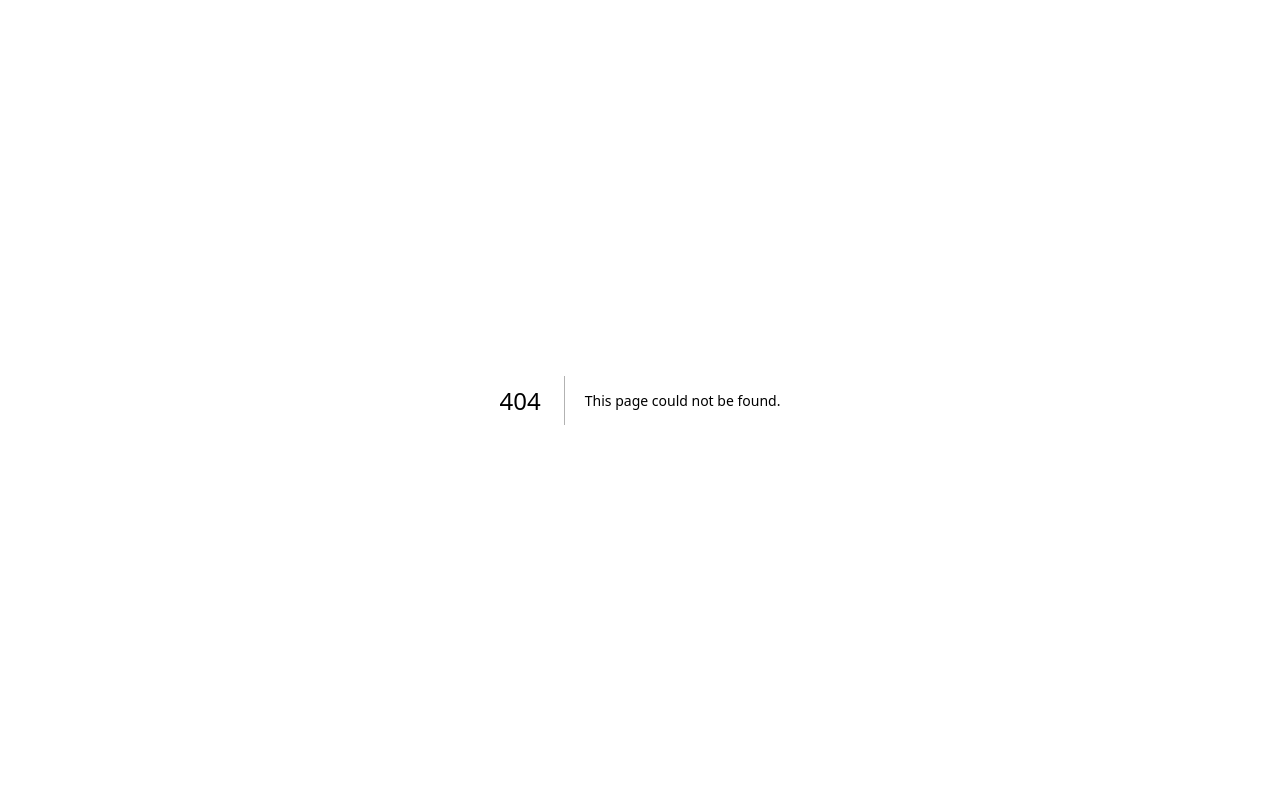
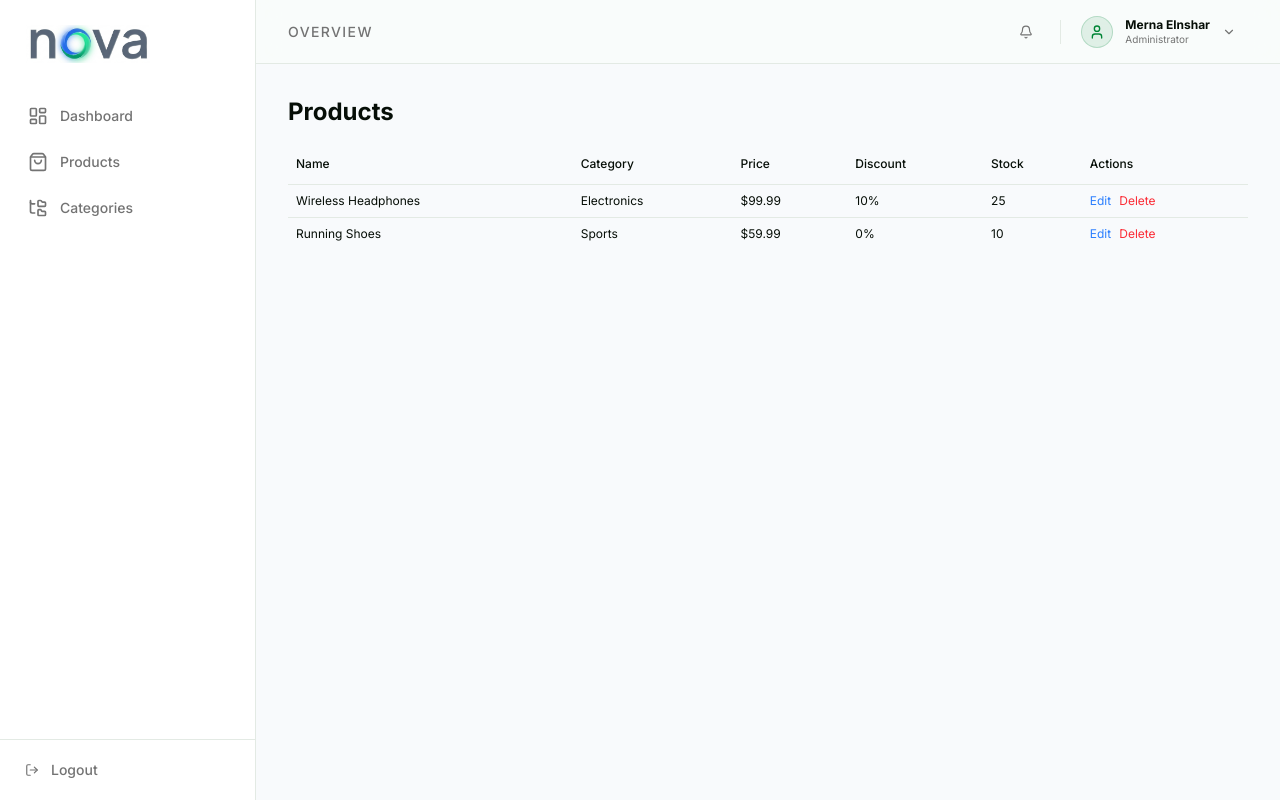
Before and after one commit to eslamibrahim30/e-commerce-dashboard-nextjs, a Next.js app: page /products in a window 1280 px wide. Before the commit this address had no page. Built offline with nearby package versions, Linux system fonts and the light colour scheme.

Commit message:
final products

```diff
--- /dev/null
+++ b/src/app/(dashboard)/products/page.tsx
@@ -0,0 +1,64 @@
+"use client";
+
+import {
+  Table,
+  TableHeader,
+  TableBody,
+  TableHead,
+  TableRow,
+  TableCell,
+} from "@/components/ui/table";
+
+const placeholderProducts = [
+  {
+    id: "1",
+    name: "Wireless Headphones",
+    category: "Electronics",
+    price: 99.99,
+    discount: 10,
+    stock: 25,
+  },
+  {
+    id: "2",
+    name: "Running Shoes",
+    category: "Sports",
+    price: 59.99,
+    discount: 0,
+    stock: 10,
+  },
+];
+
+export default function ProductsPage() {
+  return (
+    <div className="flex flex-col gap-4">
+      <h1 className="text-2xl font-bold">Products</h1>
+      <Table>
+        <TableHeader>
+          <TableRow>
+            <TableHead>Name</TableHead>
+            <TableHead>Category</TableHead>
+            <TableHead>Price</TableHead>
+            <TableHead>Discount</TableHead>
+            <TableHead>Stock</TableHead>
+            <TableHead>Actions</TableHead>
+          </TableRow>
+        </TableHeader>
+        <TableBody>
+          {placeholderProducts.map((product) => (
+            <TableRow key={product.id}>
+              <TableCell>{product.name}</TableCell>
+              <TableCell>{product.category}</TableCell>
+              <TableCell>${product.price}</TableCell>
+              <TableCell>{product.discount}%</TableCell>
+              <TableCell>{product.stock}</TableCell>
+              <TableCell className="flex gap-2">
+                <button className="text-blue-500">Edit</button>
+                <button className="text-red-500">Delete</button>
+              </TableCell>
+            </TableRow>
+          ))}
+        </TableBody>
+      </Table>
+    </div>
+  );
+}
```
Also changed, not shown: package.json (line endings or trailing spaces), 1 other file (tests, documents, lock files or other folders).
